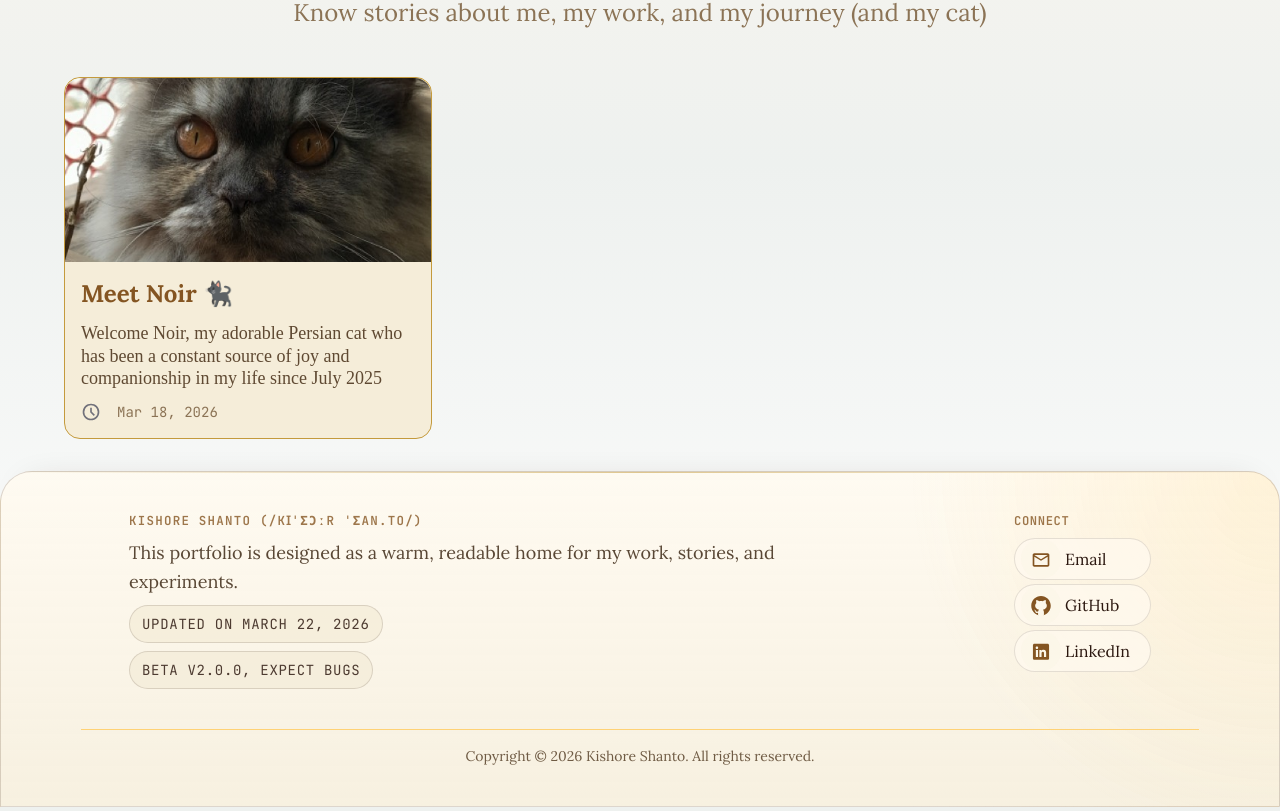
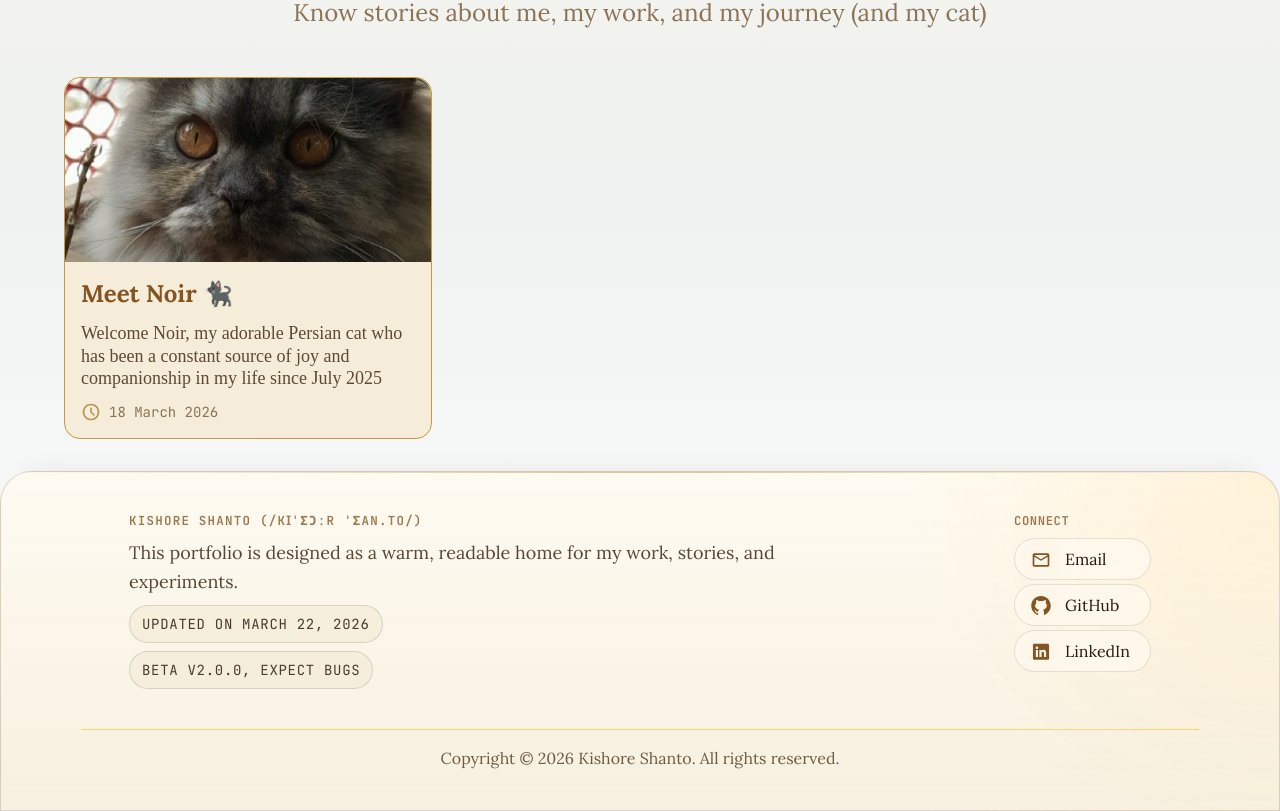
Before and after one commit to kishoreshanto/kishoreshanto, a SvelteKit app: page /story in a window 1280 px wide. Shown: the part 263-1074 px from the top of the page. Built offline with nearby package versions, Linux system fonts and the light colour scheme.

Commit message:
style: update footer copyright text alignment and adjust TimeIcon fill color for consistency

```diff
--- a/src/components/Footer.svelte
+++ b/src/components/Footer.svelte
@@ -107,7 +107,7 @@
 				</div>
 			</div>
 
-			<div class="mt-10 border-t border-amber-300 pt-4 text-center font-lora text-sm text-gray-600">
+			<div class="mt-10 border-t border-amber-300 pt-4 text-center font-lora text-gray-600">
 				<p>Copyright © {currentYear} {data.name}. All rights reserved.</p>
 			</div>
 		</div>
--- a/src/components/visuals/icons/TimeIcon.svelte
+++ b/src/components/visuals/icons/TimeIcon.svelte
@@ -1,10 +1,9 @@
 <svg
-	class="mr-2 h-5 fill-zinc-500 dark:fill-zinc-400"
+	class="h-5 fill-amber-600/60"
 	xmlns="http://www.w3.org/2000/svg"
 	height="24px"
 	viewBox="0 -960 960 960"
 	width="20px"
-	fill="#e8eaed"
 >
 	<path
 		d="m612-292 56-56-148-148v-184h-80v216l172 172ZM480-80q-83 0-156-31.5T197-197q-54-54-85.5-127T80-480q0-83 31.5-156T197-763q54-54 127-85.5T480-880q83 0 156 31.5T763-763q54 54 85.5 127T880-480q0 83-31.5 156T763-197q-54 54-127 85.5T480-80Zm0-400Zm0 320q133 0 226.5-93.5T800-480q0-133-93.5-226.5T480-800q-133 0-226.5 93.5T160-480q0 133 93.5 226.5T480-160Z"
--- a/src/routes/story/+page.svelte
+++ b/src/routes/story/+page.svelte
@@ -4,8 +4,8 @@
 
 	let { data }: PageProps = $props();
 
-	const dateFormatter = new Intl.DateTimeFormat('en-US', {
-		month: 'short',
+	const dateFormatter = new Intl.DateTimeFormat('en-GB', {
+		month: 'long',
 		day: 'numeric',
 		year: 'numeric',
 		timeZone: 'UTC'
```
